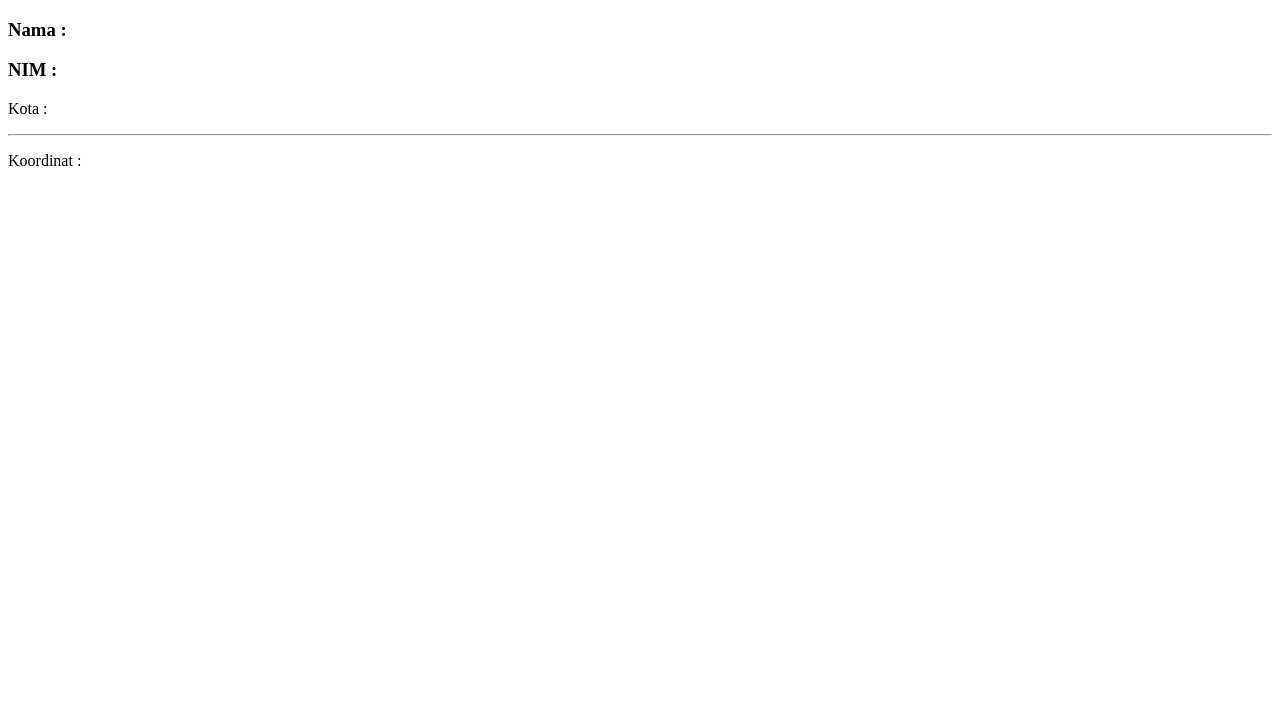
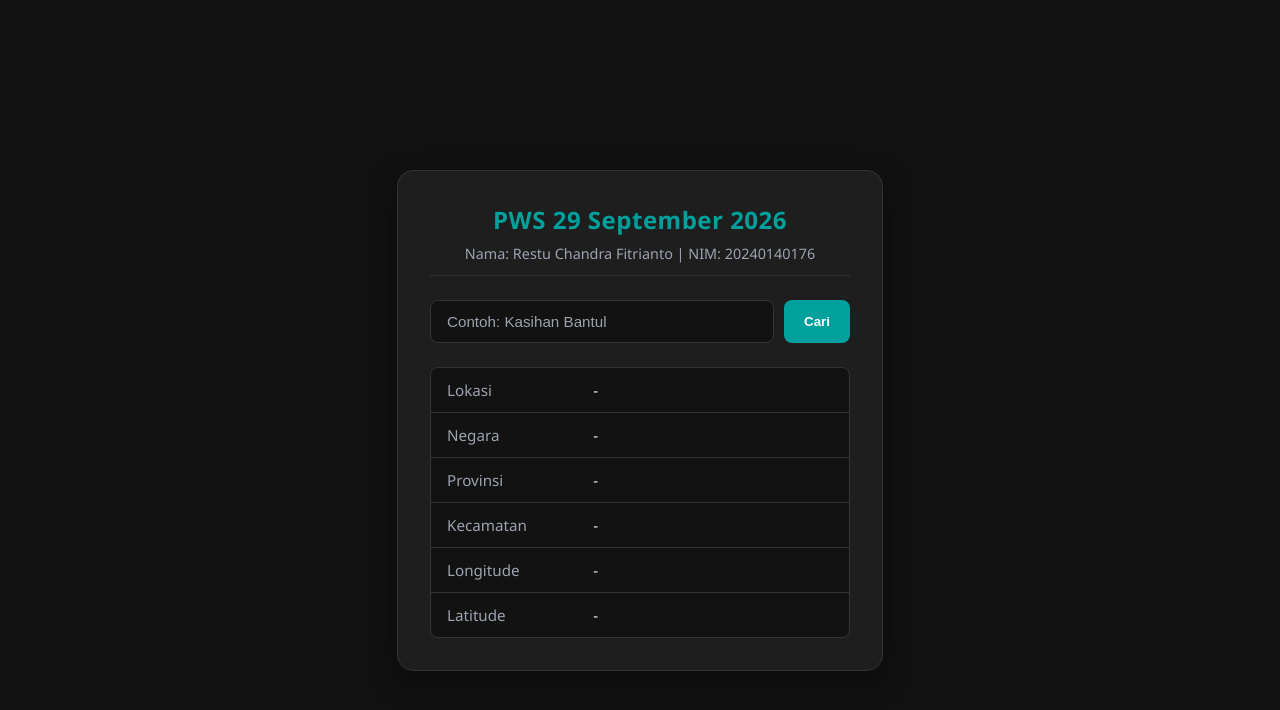
Before and after one commit to restuchan/176_WeatherApi, a website: page public/index.html in a window 1280 px wide. Drawn offline with Linux system fonts and the light colour scheme; no server answers.

Commit message:
mengubah file html

```diff
--- a/public/index.html
+++ b/public/index.html
@@ -1,49 +1,182 @@
 <!DOCTYPE html>
-<html lang="en">
+<html lang="id">
 <head>
     <meta charset="UTF-8">
     <meta name="viewport" content="width=device-width, initial-scale=1.0">
-    <title>Geolocation</title>
+    <title>PWS 29 September 2026</title>
+    <style>
+        :root {
+            --bg-color: #121212;
+            --card-bg: #1e1e1e;
+            --text-main: #f3f4f6;
+            --text-muted: #9ca3af;
+            --accent: #00A19C; /* Aksen Teal Modern */
+            --accent-hover: #008783;
+            --border-color: #333333;
+        }
+
+        body {
+            font-family: 'Segoe UI', Tahoma, Geneva, Verdana, sans-serif;
+            background: var(--bg-color);
+            color: var(--text-main);
+            display: flex;
+            justify-content: center;
+            align-items: center;
+            min-height: 100vh;
+            margin: 0;
+            padding: 20px;
+        }
+
+        .card {
+            background: var(--card-bg);
+            padding: 32px;
+            border-radius: 16px;
+            box-shadow: 0 10px 30px rgba(0, 0, 0, 0.5);
+            width: 100%;
+            max-width: 420px;
+            border: 1px solid var(--border-color);
+        }
+
+        h2 {
+            margin: 0 0 8px;
+            font-size: 1.5rem;
+            font-weight: 600;
+            color: var(--accent);
+            letter-spacing: 0.5px;
+            text-align: center;
+        }
+
+        .id {
+            color: var(--text-muted);
+            font-size: 0.9rem;
+            margin-bottom: 24px;
+            padding-bottom: 12px;
+            border-bottom: 1px solid var(--border-color);
+            text-align: center;
+        }
+
+        .search-box {
+            display: flex;
+            gap: 10px;
+            margin-bottom: 24px;
+        }
+
+        input {
+            flex: 1;
+            padding: 12px 16px;
+            background: var(--bg-color);
+            border: 1px solid var(--border-color);
+            color: var(--text-main);
+            border-radius: 8px;
+            font-size: 0.95rem;
+            outline: none;
+            transition: all 0.3s ease;
+        }
+
+        input:focus {
+            border-color: var(--accent);
+            box-shadow: 0 0 0 3px rgba(0, 161, 156, 0.2);
+        }
+
+        input::placeholder {
+            color: var(--text-muted);
+        }
+
+        button {
+            padding: 12px 20px;
+            border: 0;
+            background: var(--accent);
+            color: #fff;
+            font-weight: 600;
+            border-radius: 8px;
+            cursor: pointer;
+            transition: background-color 0.2s ease, transform 0.1s ease;
+        }
+
+        button:hover {
+            background: var(--accent-hover);
+        }
+
+        button:active {
+            transform: scale(0.96);
+        }
+
+        .table-container {
+            background: var(--bg-color);
+            border-radius: 8px;
+            overflow: hidden;
+            border: 1px solid var(--border-color);
+        }
+
+        table {
+            width: 100%;
+            border-collapse: collapse;
+        }
+
+        td {
+            padding: 12px 16px;
+            border-bottom: 1px solid var(--border-color);
+            font-size: 0.95rem;
+        }
+
+        tr:last-child td {
+            border-bottom: none;
+        }
+
+        td:first-child {
+            color: var(--text-muted);
+            width: 35%;
+            font-weight: 500;
+        }
+
+        td:last-child {
+            font-weight: 500;
+            color: var(--text-main);
+        }
+    </style>
 </head>
+<body>
+    <div class="card">
+        <h2>PWS 29 September 2026</h2>
+        <div class="id">Nama: Restu Chandra Fitrianto | NIM: 20240140176</div>
 
-<body>
+        <div class="search-box">
+            <input type="text" id="inputLokasi" placeholder="Contoh: Kasihan Bantul">
+            <button onclick="cari()">Cari</button>
+        </div>
 
-    <h3>Nama : </h3>
-    <h3>NIM : </h3>
-
-    <p>
-        Kota :
-        <span id="lokasi"></span>
-    </p>
-
-    <hr>
-
-    <p>
-        Koordinat :
-        <span id="negara"></span>
-    </p>
+        <div class="table-container">
+            <table>
+                <tr><td>Lokasi</td><td id="lokasi">-</td></tr>
+                <tr><td>Negara</td><td id="negara">-</td></tr>
+                <tr><td>Provinsi</td><td id="provinsi">-</td></tr>
+                <tr><td>Kecamatan</td><td id="kecamatan">-</td></tr>
+                <tr><td>Longitude</td><td id="longitude">-</td></tr>
+                <tr><td>Latitude</td><td id="latitude">-</td></tr>
+            </table>
+        </div>
+    </div>
 
     <script>
+        document.getElementById("inputLokasi").addEventListener("keydown", e => {
+            if (e.key === "Enter") cari();
+        });
 
-        fetch("/api/lokasi")
-            .then(response => response.json())
-            .then(data => {
+        function cari() {
+            const q = document.getElementById("inputLokasi").value.trim();
+            if (!q) return alert("Silakan isi nama lokasi terlebih dahulu");
 
-                console.log(data);
+            fetch(`/api/lokasi?q=${encodeURIComponent(q)}`)
+                .then(res => res.json())
+                .then(data => {
+                    if (data.message) return alert(data.message);
 
-                document.getElementById("lokasi").innerHTML = data.kota;
-
-                document.getElementById("negara").innerHTML =
-                    data.koordinat;
-
-            })
-            .catch(error => {
-
-                console.error(error);
-
-            });
-
+                    for (const key of ["lokasi", "negara", "provinsi", "kecamatan", "longitude", "latitude"]) {
+                        document.getElementById(key).innerText = data[key] || "-";
+                    }
+                })
+                .catch(err => console.error(err));
+        }
     </script>
-
 </body>
 </html>
```
